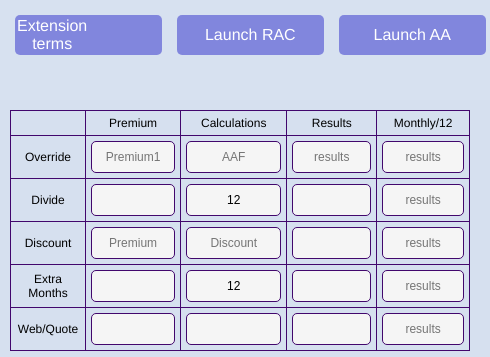
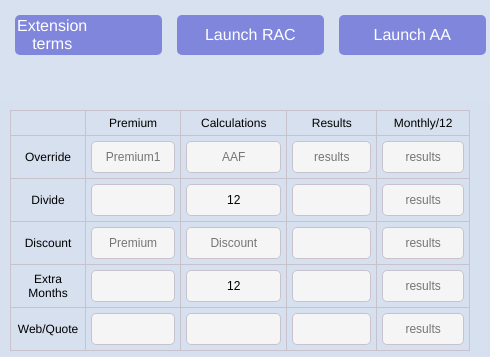
Before and after one commit to barkhordarmichael/workspace, a plain HTML site: page index.html in a window 1280 px wide. Shown: the top 357 px of the page, 0-490 px from the left. Drawn offline with Linux system fonts and the light colour scheme; grey boxes are pictures that could not be loaded.

Commit message:
updated table borders

```diff
--- a/index.html
+++ b/index.html
@@ -201,7 +201,7 @@ table {
 	}
 
 td, th, input {
-  border: 1px solid #42076d;
+  border: 1px solid #c8c2cc;
   text-align: center;
   padding: 1px;
   font-size: 12px;
```
